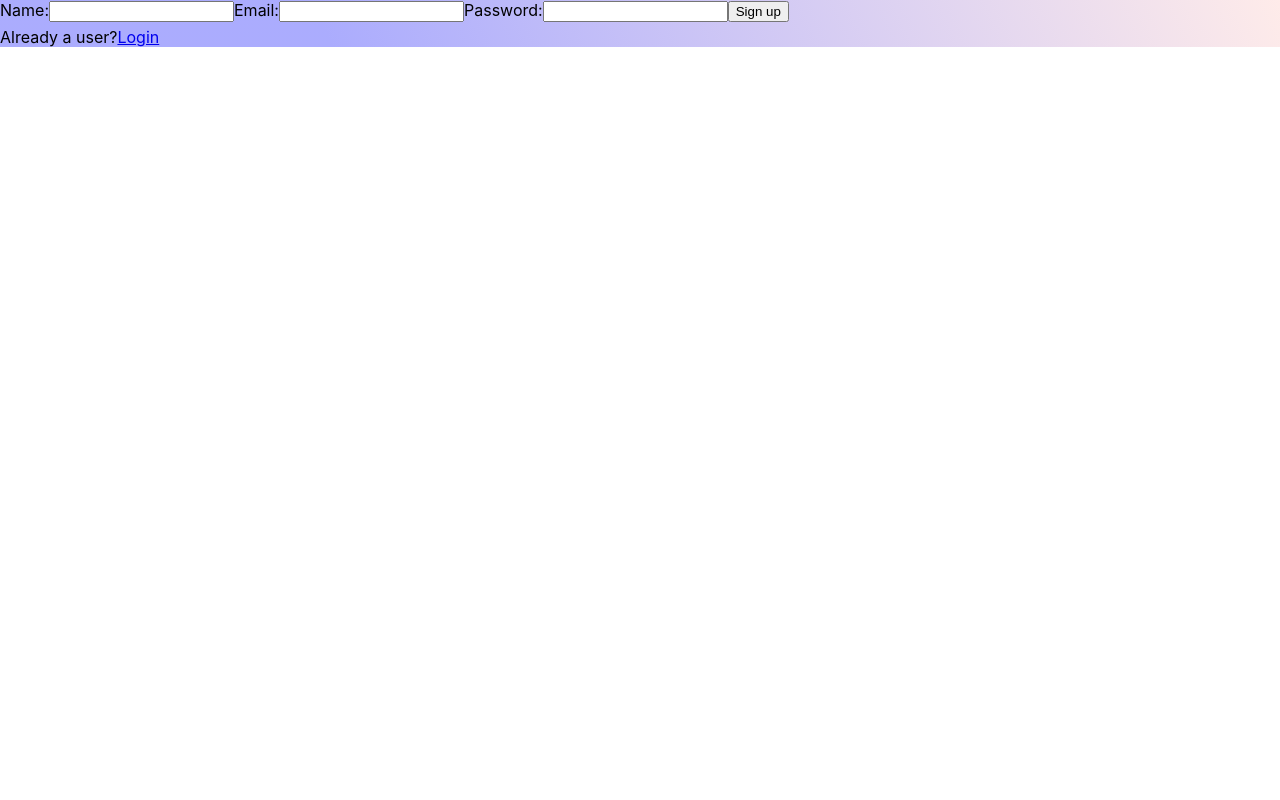
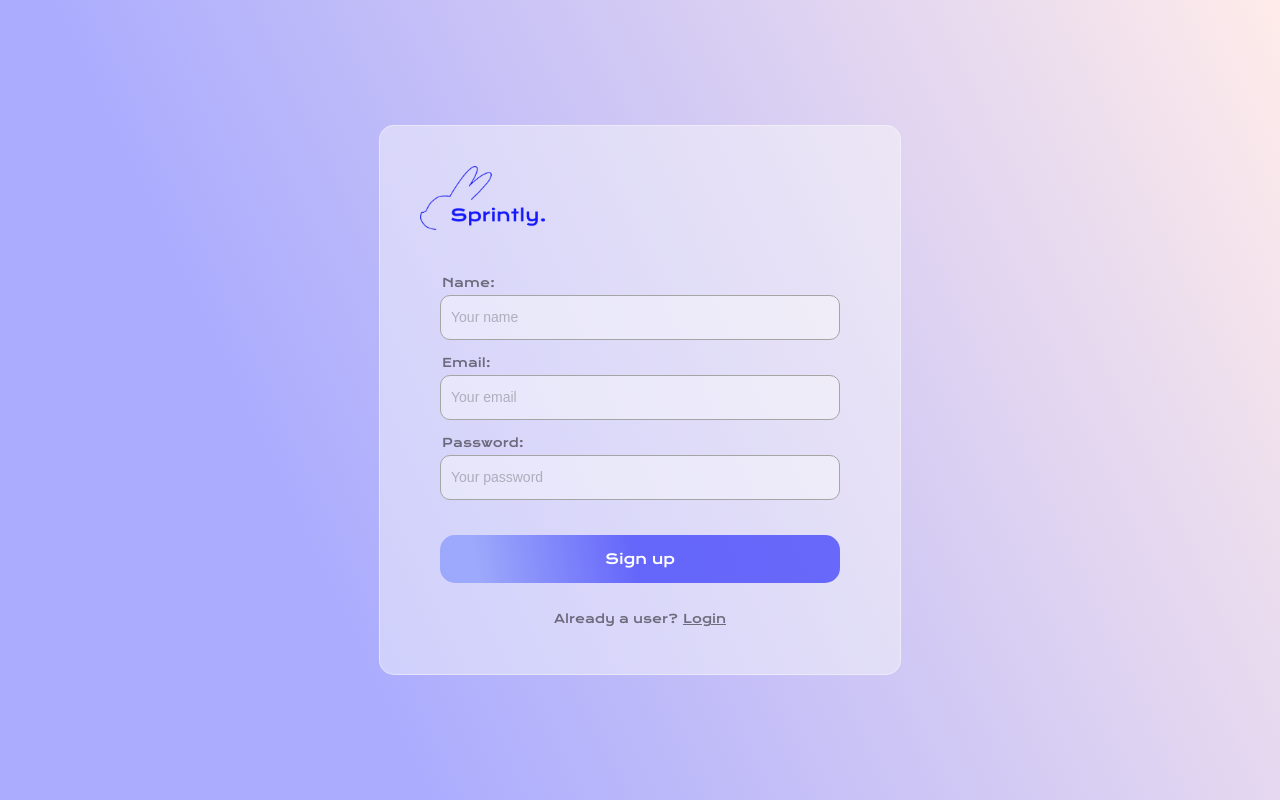
Before and after one commit to Emma-HB/Sprintly., a React (Create React App) app in the folder client/: page /signup in a window 1280 px wide. Built offline with nearby package versions, Linux system fonts and the light colour scheme; no server answers; the HTML template or start-up script is replaced by a standard one.

Commit message:
Auth pages: CSS

```diff
--- a/client/src/App.css
+++ b/client/src/App.css
@@ -14,6 +14,7 @@
   /*background colors */
   --dark-background: linear-gradient(64.7deg, rgba(22, 25, 251, 0.36) 25.51%, rgba(253, 200, 195, 0.36) 100%);
   --blue-background: linear-gradient(80.25deg, rgba(120, 140, 251, 0.6) 9.75%, rgba(22, 25, 251, 0.6) 49.02%);
+  --dark-blue-background: linear-gradient(80.25deg, rgba(120, 140, 251, 0.6) 9.75%, rgba(8, 12, 251, 0.6) 49.02%);
   --main-background: rgba(251, 251, 251, 0.7);
   --light-background: rgba(251, 251, 251, 0.45);
 
@@ -57,6 +58,10 @@
   padding: 15px 20px;
 }
 
+.blue-btn:hover {
+  background: var(--dark-blue-background);
+}
+
 .blue-secondary-btn {
   background: var(--white);
   color: var(--main-blue);
@@ -65,17 +70,17 @@
   border: 3px solid var(--main-blue);
   font-family: var(--title-font);
   font-size: 80%;
-  padding: 15px 20px;
+  padding: 12px 20px;
 }
 
 .grey-btn {
   background: var(--mid-grey);
   color: var(--white);
   border-radius: var(--main-radius);
-  border: 0 ;
+  border: 3px solid var(--light-grey) ;
   font-family: var(--title-font);
   font-size: 80%;
-  padding: 15px 20px;
+  padding: 12px 20px;
 }
 
 /*
--- /dev/null
+++ b/client/src/components/auth/Auth.css
@@ -0,0 +1,89 @@
+/*
+    AUTH PAGES
+*/
+
+.auth-wrapper {
+  height: 100vh;
+  display: flex;
+  align-items: center;
+  font-family: var(--title-font);
+  font-size: 12px;
+  color: var(--dark-grey);
+}
+
+.auth-wrapper img {
+  width: 130px;
+  margin-bottom: 40px;
+}
+
+.auth-container {
+  background-color: var(--light-background);
+  width: 55vh;
+  margin: auto;
+  padding: 40px;
+  border-radius: var(--main-radius);
+  border: 1px solid var(--light-background);
+}
+
+.auth-container form {
+  display: flex;
+  flex-direction: column;
+}
+
+.auth-container label {
+  padding: 0 22px;
+}
+
+.auth-container input {
+  padding: 14px 10px;
+  margin: 5px 20px 15px;
+  background-color: var(--light-background);
+  border-radius: var(--small-radius);
+  border: var(--grey-border);
+}
+
+.auth-container input:hover {
+  background-color: var(--main-background);
+}
+
+.auth-container input:focus {
+  background-color: var(--main-background);
+  outline-style: none;
+}
+
+.auth-container input::placeholder {
+  color: var(--mid-grey);
+  padding: 0;
+  font-size: 14px;
+}
+
+.auth-container aside {
+  margin: 0 25px 15px;
+}
+
+.auth-aside-link {
+  color: inherit;
+  font-size: 11px;
+}
+
+.auth-btn {
+  margin: 20px;
+  font-size: 14px;
+}
+
+.auth-redirect {
+  margin: 8px;
+  text-align: center;
+}
+
+.auth-redirect-link {
+  margin-left: 5px;
+  color: inherit;
+}
+
+.auth-error {
+  color: var(--main-blue);
+  text-align: center;
+  padding-bottom: 10px;
+  margin: 0 35px;
+}
--- a/client/src/components/auth/Login.js
+++ b/client/src/components/auth/Login.js
@@ -26,27 +26,28 @@ class Login extends Component {
 
   render(){
     return(
-      <div>
+      <div className="auth-wrapper">
+        <div className="auth-container">
+          <img src={'/assets/sprintly-logo.png'} alt="Sprintly."/>
           <form onSubmit={this.handleFormSubmit}>
             <label>Email:</label>
-          <input type="text" name="email" value={this.state.email} onChange={e => this.handleChange(e)}/>
-
+            <input type="text" name="email" value={this.state.email} onChange={e => this.handleChange(e)} placeholder="Your email"/>
             <label>Password:</label>
-          <input type="password" name="password" value={this.state.password} onChange={ e => this.handleChange(e)}/>
-
-          <button>Log in</button>
+            <input type="password" name="password" value={this.state.password} onChange={ e => this.handleChange(e)} placeholder="Your password"/>
+            <aside>
+            <Link className="auth-aside-link" to={"/"}>Forgot password?</Link>
+            </aside>
+            <button className="blue-btn auth-btn">Log in</button>
           </form>
 
           {this.state.errorMessage && (
-          <p className="error">{this.state.errorMessage}</p>
+            <p className="auth-error">{this.state.errorMessage}</p>
           )}
 
-        <aside>
-          <Link to={"/"}>Forgot password?</Link>
-        </aside>
-        <p>Need an account?
-          <Link to={"/signup"}>Sign up</Link>
+          <p className="auth-redirect">Need an account?
+            <Link className="auth-redirect-link" to={"/signup"}>Sign up</Link>
           </p>
+        </div>
       </div>
     )
   }
--- a/client/src/components/auth/Signup.js
+++ b/client/src/components/auth/Signup.js
@@ -1,6 +1,7 @@
 import React, { Component } from 'react';
 import { signup } from './auth-service';
 import { Link } from 'react-router-dom';
+import './Auth.css';
 
 
 class Signup extends Component {
@@ -29,28 +30,27 @@ class Signup extends Component {
 
   render() {
     return (
-      <div>
+      <div className="auth-wrapper">
+        <div className="auth-container">
+          <img src={'/assets/sprintly-logo.png'} alt="Sprintly."/>
           <form onSubmit={this.handleFormSubmit}>
             <label>Name:</label>
-          <input type="text" name="username" value={this.state.username} onChange={e => this.handleChange(e)} />
-
+            <input type="text" name="username" value={this.state.username} onChange={e => this.handleChange(e)} placeholder="Your name" />
             <label>Email:</label>
-          <input name="email" value={this.state.email} onChange={e => this.handleChange(e)} />
-
+            <input name="email" value={this.state.email} onChange={e => this.handleChange(e)} placeholder="Your email" />
             <label>Password:</label>
-          <input type="password" name="password" value={this.state.password} onChange={e => this.handleChange(e)} />
-
-          <button>Sign up</button>
+            <input type="password" name="password" value={this.state.password} onChange={e => this.handleChange(e)} placeholder="Your password" />
+            <button className="blue-btn auth-btn" >Sign up</button>
           </form>
 
           {this.state.errorMessage && (
-          <p className="error">{this.state.errorMessage}</p>
+            <p className="auth-error">{this.state.errorMessage}</p>
           )}
 
-        <p>Already a user?
-          <Link to={"/login"}>Login</Link>
+          <p className="auth-redirect">Already a user?
+            <Link className="auth-redirect-link" to={"/login"}>Login</Link>
           </p>
-
+        </div>
       </div>
     )
   }
--- a/client/src/components/dashboard/Dashboard.css
+++ b/client/src/components/dashboard/Dashboard.css
@@ -95,7 +95,7 @@
 .project-container > button {
   margin-top: 20px;
   margin-left: 60%;
-  padding: 8px 30px;
+  padding: 10px 30px;
 }
 
 .project-link {
@@ -203,7 +203,6 @@
 .prio-list-container {
   display: flex;
   flex-direction: column;
-  /* justify-content: space-between; */
   background-color: var(--light-background);
   padding-left: 0;
   margin: 50px;
--- a/client/src/components/participant/Access.js
+++ b/client/src/components/participant/Access.js
@@ -5,7 +5,7 @@ export default class Access extends Component {
     return (
       <div className="welcome-section">
         <div className="welcome-popin">
-          <p>Welcome on Sprintly,your favorite tool to share your business expectation ! 🎉🎉🎉</p>
+          <p>Welcome on Sprintly, your favorite tool to share your business expectation ! 🎉🎉🎉</p>
 
           <form onSubmit={this.props.handleSubmit}>
             <div>
--- a/client/src/components/participant/ParticipantPages.css
+++ b/client/src/components/participant/ParticipantPages.css
@@ -11,7 +11,7 @@
   background-color: var(--light-background);
   display: flex;
   font-family: var(--title-font);
-  color: var(--main-blue);
+  color: var(--dark-blue);
 }
 
 .welcome-popin {
@@ -53,8 +53,15 @@
   border: var(--grey-border);
 }
 
+.error {
+  color: var(--dark-grey);
+  font-size: 14px;
+  margin-top: 15px;
+  margin-bottom: 0;
+}
+
 .welcome-popin-btn {
-  margin: 40px auto 20px;
+  margin: 30px auto 20px;
   padding: 12px 45px;
   border: none;
   border-radius: var(--small-radius);
--- a/client/src/components/participant/ParticipantPages.js
+++ b/client/src/components/participant/ParticipantPages.js
@@ -1,12 +1,12 @@
 import React, { Component } from 'react';
 import service  from '../auth/auth-service';
+import { Link } from 'react-router-dom';
 
 import { DndProvider } from "react-dnd";
 import { HTML5Backend } from "react-dnd-html5-backend";
 
 import Prioritization from './Prioritization';
 import Access from './Access';
-import Navbar from '../Navbar';
 
 class ParticipantPages extends Component {
   state = {
@@ -42,8 +42,9 @@ class ParticipantPages extends Component {
   render () {
     return (
       <div className="participant">
-        <Navbar updateUser={this.props.updateUser} history={this.props.history}/>
-
+        <div className="navbar">
+          <Link to={"/"}><img className="sprintly-icon" src={'/assets/sprintly-logo.png'}alt="Sprintly."></img></Link>
+        </div>
         {!this.state.prioSessionId
         ? <Access
           handleSubmit={this.handleSubmit}
```
Lines whose indentation alone changed are shown as unchanged.
